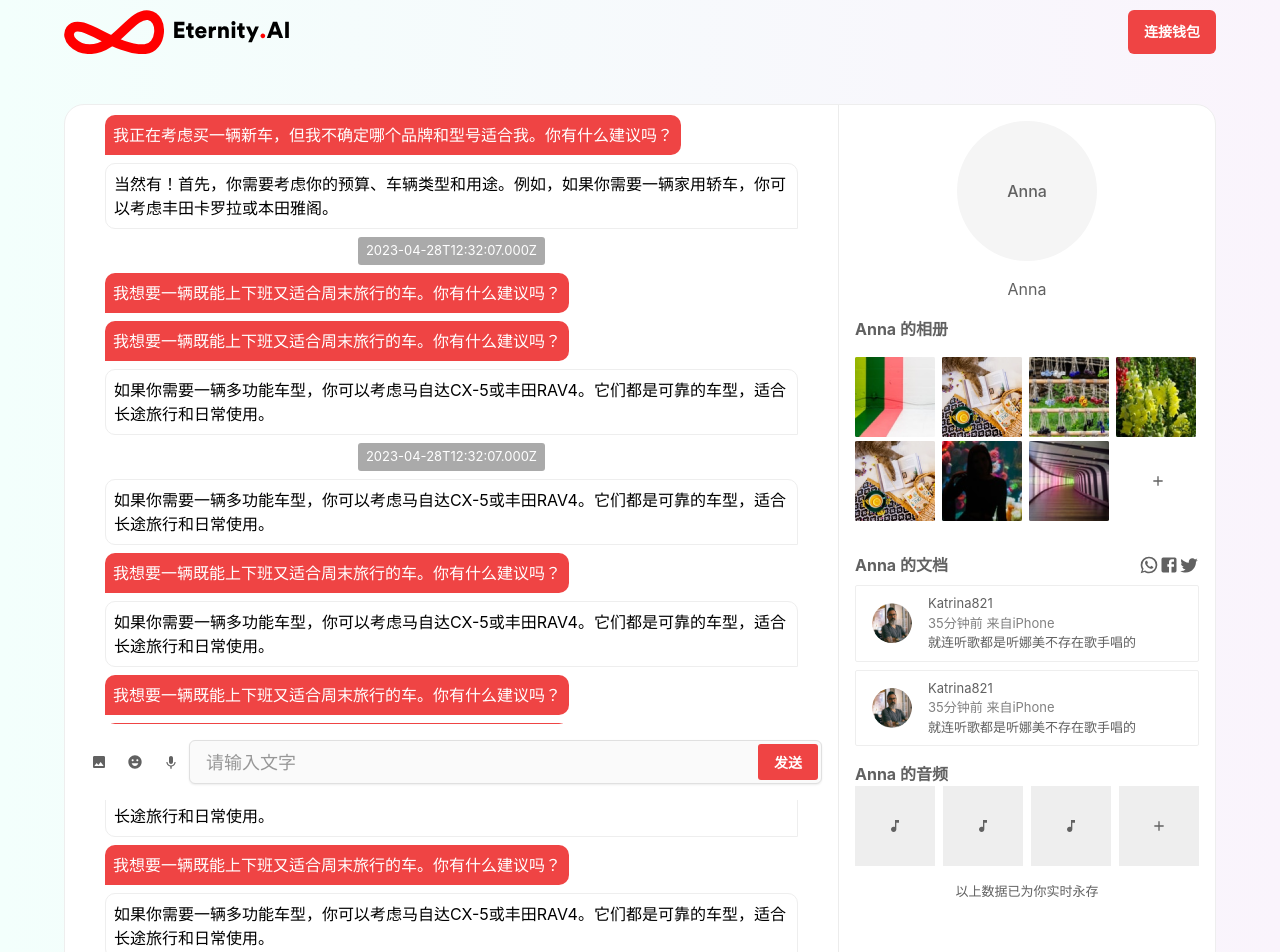
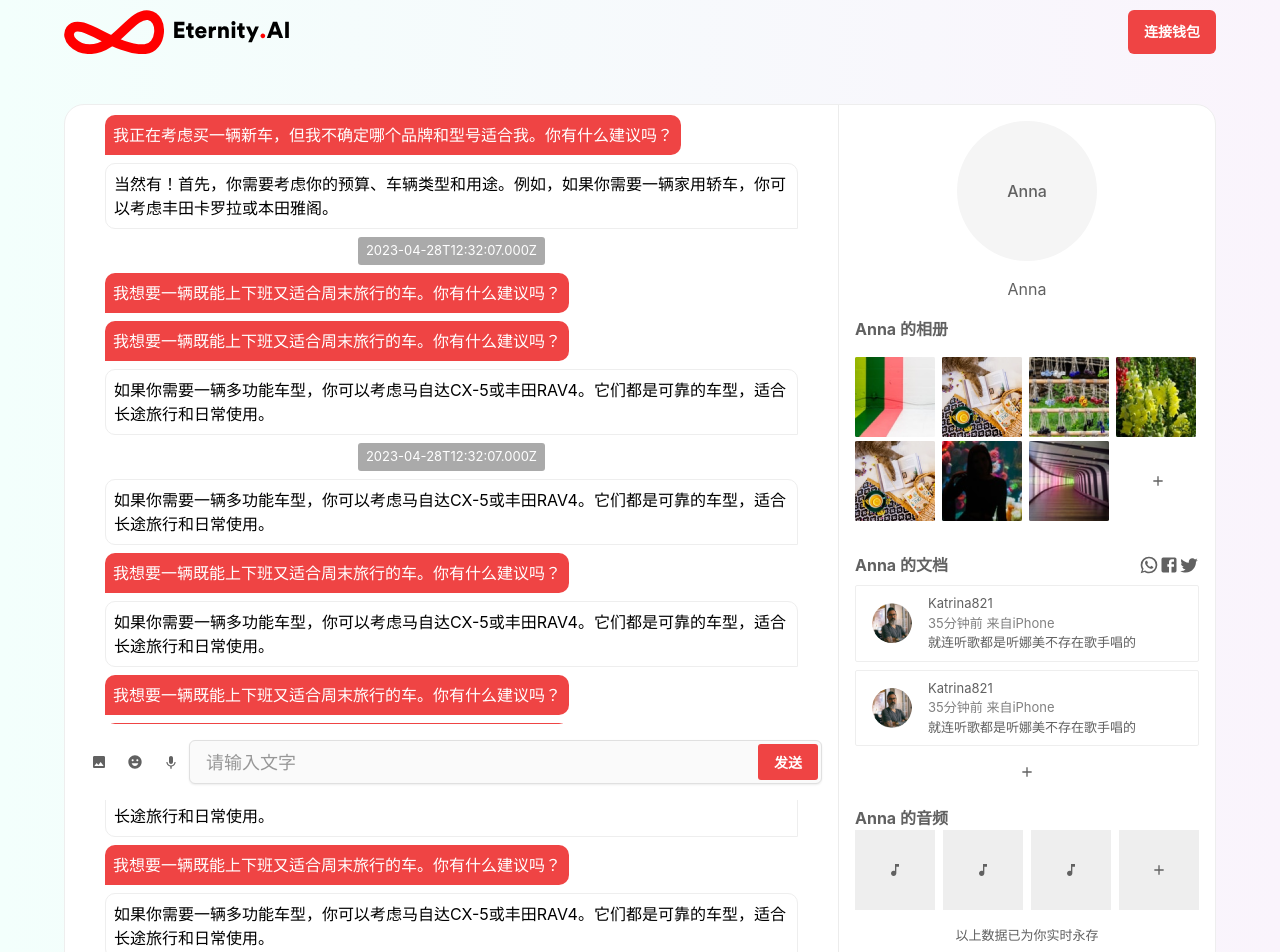
Before and after one commit to ethever/eternity-ai-frontend, a React (Vite) app in the folder apps/main/: page / in a window 1280 px wide. Shown: the top 952 px of the page. Built offline with nearby package versions, Linux system fonts and the light colour scheme.

Commit message:
chore: implment AddMoreBtn component

```diff
--- /dev/null
+++ b/apps/main/src/components/addMoreButton.tsx
@@ -0,0 +1,12 @@
+import AddIcon from "@mui/icons-material/Add";
+import { Box, IconButton } from "@mui/joy";
+
+export function AddMoreBtn() {
+  return (
+    <Box sx={{ display: "grid", placeContent: "center" }}>
+      <IconButton>
+        <AddIcon />
+      </IconButton>
+    </Box>
+  );
+}
--- a/apps/main/src/components/docsSet.tsx
+++ b/apps/main/src/components/docsSet.tsx
@@ -4,6 +4,7 @@ import WhatsAppIcon from "@mui/icons-material/WhatsApp";
 import FacebookIcon from "@mui/icons-material/Facebook";
 import TwitterIcon from "@mui/icons-material/Twitter";
 import docsSetAvatar from "../assets/docsset/Ellipse 28.png";
+import { AddMoreBtn } from "./addMoreButton";
 
 function ButtonGroup() {
   return (
@@ -71,6 +72,7 @@ export function DocsSet() {
       <Title title="Anna 的文档" right={<ButtonGroup />} />
       <DocsItem />
       <DocsItem />
+      <AddMoreBtn />
     </Box>
   );
 }
--- a/apps/main/src/components/imgSet.tsx
+++ b/apps/main/src/components/imgSet.tsx
@@ -1,4 +1,4 @@
-import { Box, IconButton } from "@mui/joy";
+import { Box } from "@mui/joy";
 import { Title } from "./title";
 import ImageList from "@mui/material/ImageList";
 import ImageListItem from "@mui/material/ImageListItem";
@@ -9,7 +9,7 @@ import p4 from "../assets/imgset/4.png";
 import p5 from "../assets/imgset/5.png";
 import p6 from "../assets/imgset/6.png";
 import p7 from "../assets/imgset/7.png";
-import AddIcon from "@mui/icons-material/Add";
+import { AddMoreBtn } from "./addMoreButton";
 
 const data = [p1, p2, p3, p4, p5, p6, p7];
 
@@ -35,11 +35,7 @@ export function ImgSet() {
             />
           </ImageListItem>
         ))}
-        <Box sx={{ display: "grid", placeContent: "center" }}>
-          <IconButton>
-            <AddIcon />
-          </IconButton>
-        </Box>
+        <AddMoreBtn />
       </ImageList>
     </Box>
   );
--- a/apps/main/src/components/voiceSet.tsx
+++ b/apps/main/src/components/voiceSet.tsx
@@ -2,7 +2,7 @@ import { Box } from "@mui/joy";
 import { Title } from "./title";
 import MusicNoteIcon from "@mui/icons-material/MusicNote";
 import { ReactNode } from "react";
-import AddIcon from "@mui/icons-material/Add";
+import { AddMoreBtn } from "./addMoreButton";
 
 function Item({ icon }: { icon: ReactNode }) {
   return (
@@ -32,7 +32,8 @@ export function VoiceSet() {
         <Item icon={<MusicNoteIcon />} />
         <Item icon={<MusicNoteIcon />} />
         <Item icon={<MusicNoteIcon />} />
-        <Item icon={<AddIcon />} />
+        <Item icon={<AddMoreBtn />} />
+        {/* <AddMoreBtn /> */}
       </Box>
     </Box>
   );
```
